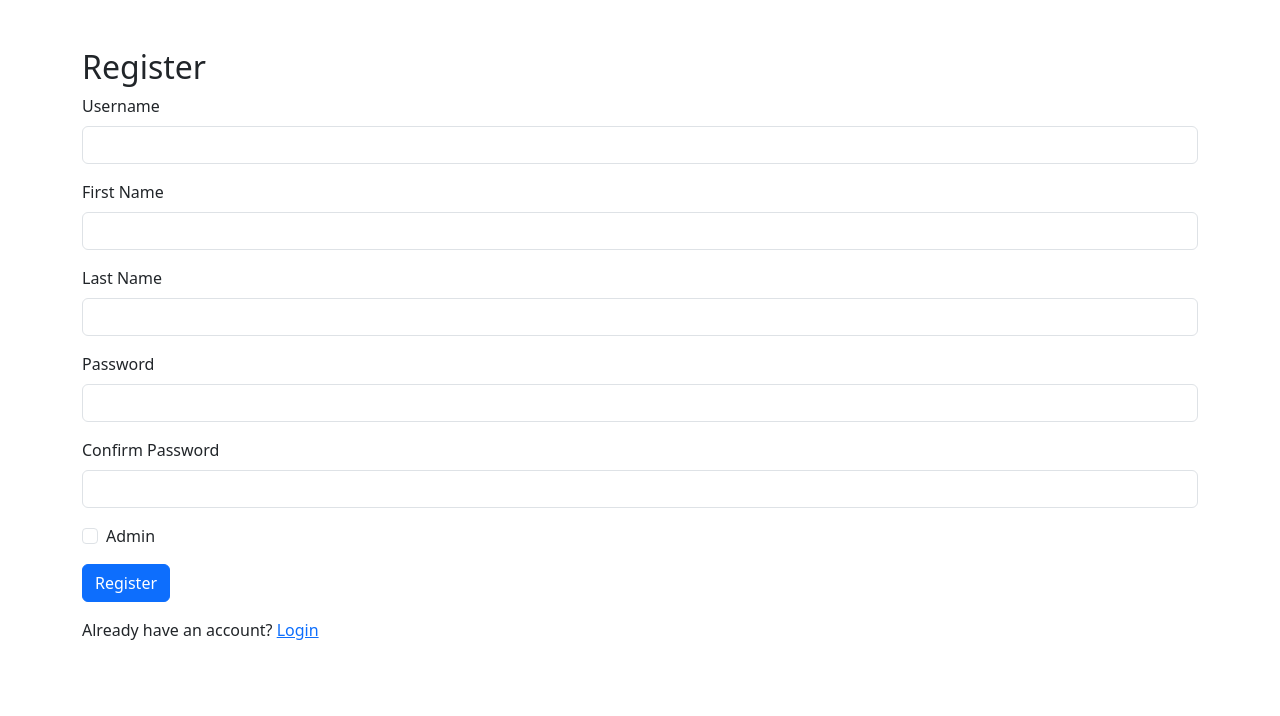
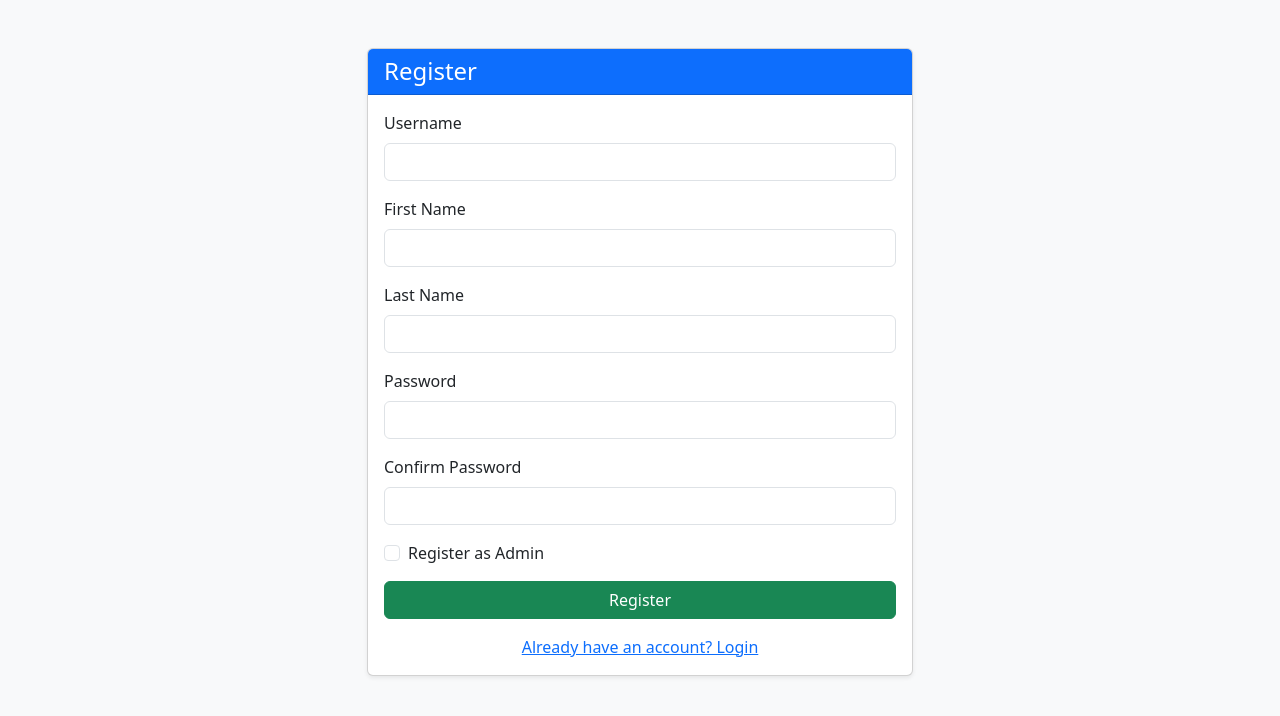
Before and after one commit to renmaaa/4TH_YEAR_ACTS, a PHP site: page /register.php in a window 1280 px wide. Shown: the top 716 px of the page. Run offline with PHP 8.4, Linux system fonts and the light colour scheme; some libraries are stand-ins or nearby versions.

Commit message:
Update register.php

```diff
--- a/MIDTERM/USER_MGMT/register.php
+++ b/MIDTERM/USER_MGMT/register.php
@@ -1,81 +1,113 @@
+<?php
+session_start();
+if (isset($_SESSION['user'])) {
+    header('Location: index.php');
+    exit;
+}
+?>
+
 <!DOCTYPE html>
 <html lang="en">
 <head>
     <meta charset="UTF-8">
-    <meta name="viewport" content="width=device-width, initial-scale=1.0">
     <title>Register</title>
-    <link href="https://cdn.jsdelivr.net/npm/bootstrap@5.3.0/dist/css/bootstrap.min.css" rel="stylesheet">
+    <link href="https://cdn.jsdelivr.net/npm/bootstrap@5.3.2/dist/css/bootstrap.min.css" rel="stylesheet">
     <script src="https://cdn.jsdelivr.net/npm/sweetalert2@11"></script>
 </head>
-<body>
+<body class="bg-light">
 <div class="container mt-5">
-        <h2>Register</h2>
+    <div class="row justify-content-center">
+        <div class="col-md-6">
+            <div class="card shadow-sm">
+                <div class="card-header bg-primary text-white">
+                    <h4 class="mb-0">Register</h4>
+                </div>
+                <div class="card-body">
                     <form id="registerForm">
                         <div class="mb-3">
                             <label for="username" class="form-label">Username</label>
-                <input type="text" class="form-control" id="username" required>
+                            <input type="text" id="username" name="username" class="form-control">
                         </div>
                         <div class="mb-3">
-                <label for="firstname" class="form-label">First Name</label>
-                <input type="text" class="form-control" id="firstname" required>
+                            <label for="first_name" class="form-label">First Name</label>
+                            <input type="text" id="first_name" name="first_name" class="form-control">
                         </div>
                         <div class="mb-3">
-                <label for="lastname" class="form-label">Last Name</label>
-                <input type="text" class="form-control" id="lastname" required>
+                            <label for="last_name" class="form-label">Last Name</label>
+                            <input type="text" id="last_name" name="last_name" class="form-control">
                         </div>
                         <div class="mb-3">
                             <label for="password" class="form-label">Password</label>
-                <input type="password" class="form-control" id="password" required>
+                            <input type="password" id="password" name="password" class="form-control">
                         </div>
                         <div class="mb-3">
                             <label for="confirm_password" class="form-label">Confirm Password</label>
-                <input type="password" class="form-control" id="confirm_password" required>
+                            <input type="password" id="confirm_password" name="confirm_password" class="form-control">
                         </div>
-            <div class="mb-3 form-check">
-                <input type="checkbox" class="form-check-input" id="is_admin">
-                <label class="form-check-label" for="is_admin">Admin</label>
+                        <div class="form-check mb-3">
+                            <input class="form-check-input" type="checkbox" id="is_admin" name="is_admin">
+                            <label class="form-check-label" for="is_admin">Register as Admin</label>
                         </div>
-            <button type="submit" class="btn btn-primary">Register</button>
+                        <button type="submit" class="btn btn-success w-100">Register</button>
                     </form>
-        <p class="mt-3">Already have an account? <a href="login.php">Login</a></p>
+                    <div class="mt-3 text-center">
+                        <a href="login.php">Already have an account? Login</a>
+                    </div>
+                </div>
+            </div>
+        </div>
+    </div>
 </div>
 
 <script>
-        document.getElementById('registerForm').addEventListener('submit', function(e) {
+document.getElementById('registerForm').addEventListener('submit', async function(e) {
     e.preventDefault();
+
     const username = document.getElementById('username').value.trim();
-            const firstname = document.getElementById('firstname').value.trim();
-            const lastname = document.getElementById('lastname').value.trim();
+    const first_name = document.getElementById('first_name').value.trim();
+    const last_name = document.getElementById('last_name').value.trim();
     const password = document.getElementById('password').value;
-            const confirmPassword = document.getElementById('confirm_password').value;
-            const isAdmin = document.getElementById('is_admin').checked ? 1 : 0;
+    const confirm_password = document.getElementById('confirm_password').value;
+    const is_admin = document.getElementById('is_admin').checked ? 1 : 0;
 
-            if (!username || !firstname || !lastname || !password || !confirmPassword) {
+    if (!username || !first_name || !last_name || !password || !confirm_password) {
         Swal.fire('Error', 'All fields are required.', 'error');
         return;
     }
+
     if (password.length < 8) {
         Swal.fire('Error', 'Password must be at least 8 characters.', 'error');
         return;
     }
-            if (password !== confirmPassword) {
+
+    if (password !== confirm_password) {
         Swal.fire('Error', 'Passwords do not match.', 'error');
         return;
     }
 
-            fetch('api.php', {
+    const formData = new FormData();
+    formData.append('action', 'register');
+    formData.append('username', username);
+    formData.append('first_name', first_name);
+    formData.append('last_name', last_name);
+    formData.append('password', password);
+    formData.append('confirm_password', confirm_password);
+    formData.append('is_admin', is_admin);
+
+    const response = await fetch('api.php', {
         method: 'POST',
-                headers: { 'Content-Type': 'application/x-www-form-urlencoded' },
-                body: new URLSearchParams({ action: 'register', username, firstname, lastname, password, confirm_password: confirmPassword, is_admin: isAdmin })
-            })
-            .then(response => response.json())
-            .then(data => {
-                if (data.success) {
-                    Swal.fire('Success', data.message, 'success').then(() => window.location.href = 'login.php');
+        body: formData
+    });
+
+    const result = await response.json();
+
+    if (result.success) {
+        Swal.fire('Success', result.message, 'success').then(() => {
+            window.location.href = 'login.php';
+        });
     } else {
-                    Swal.fire('Error', data.message, 'error');
+        Swal.fire('Error', result.message, 'error');
     }
-            });
 });
 </script>
 </body>
```
Lines whose indentation alone changed are shown as unchanged.
